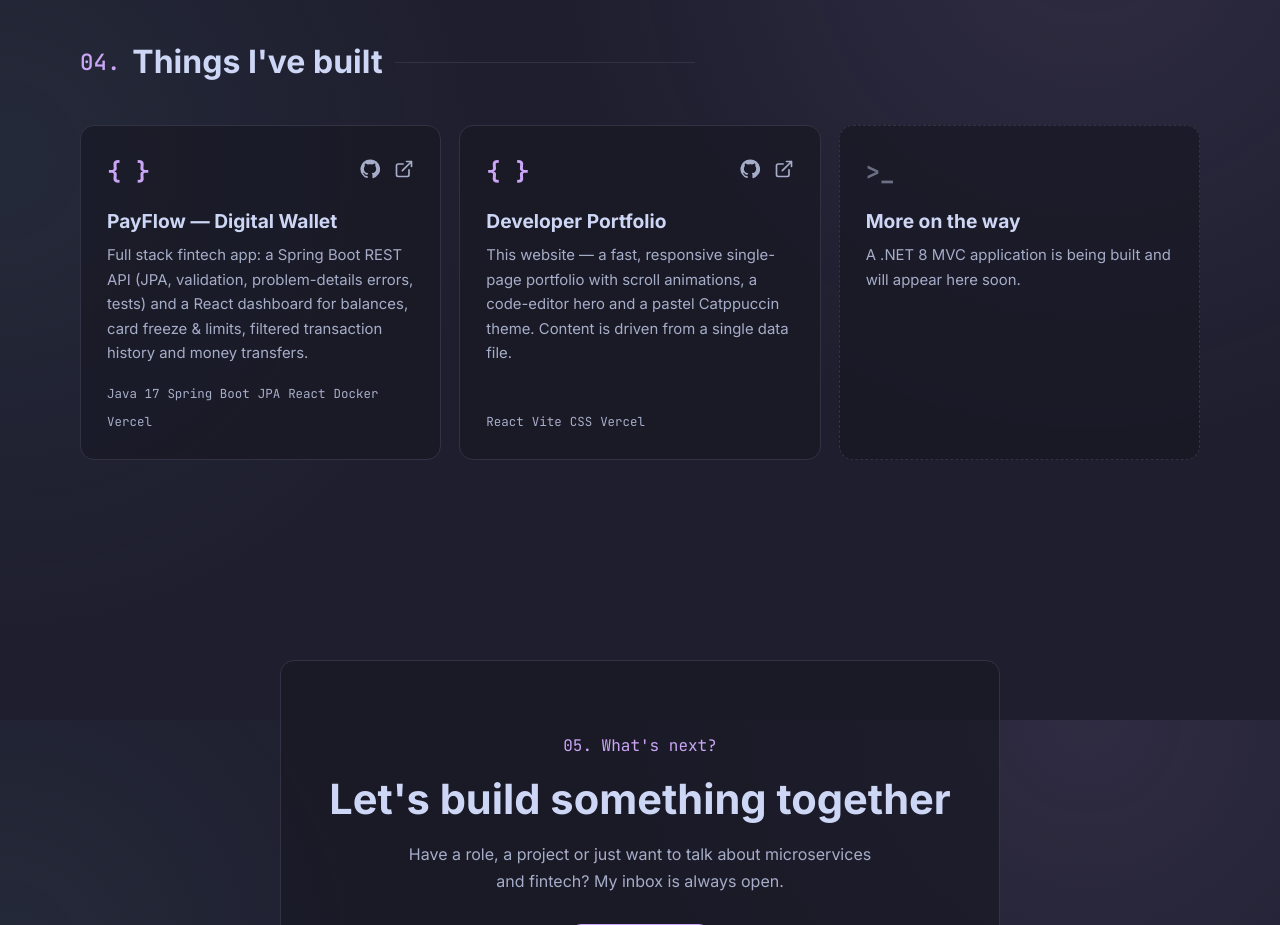
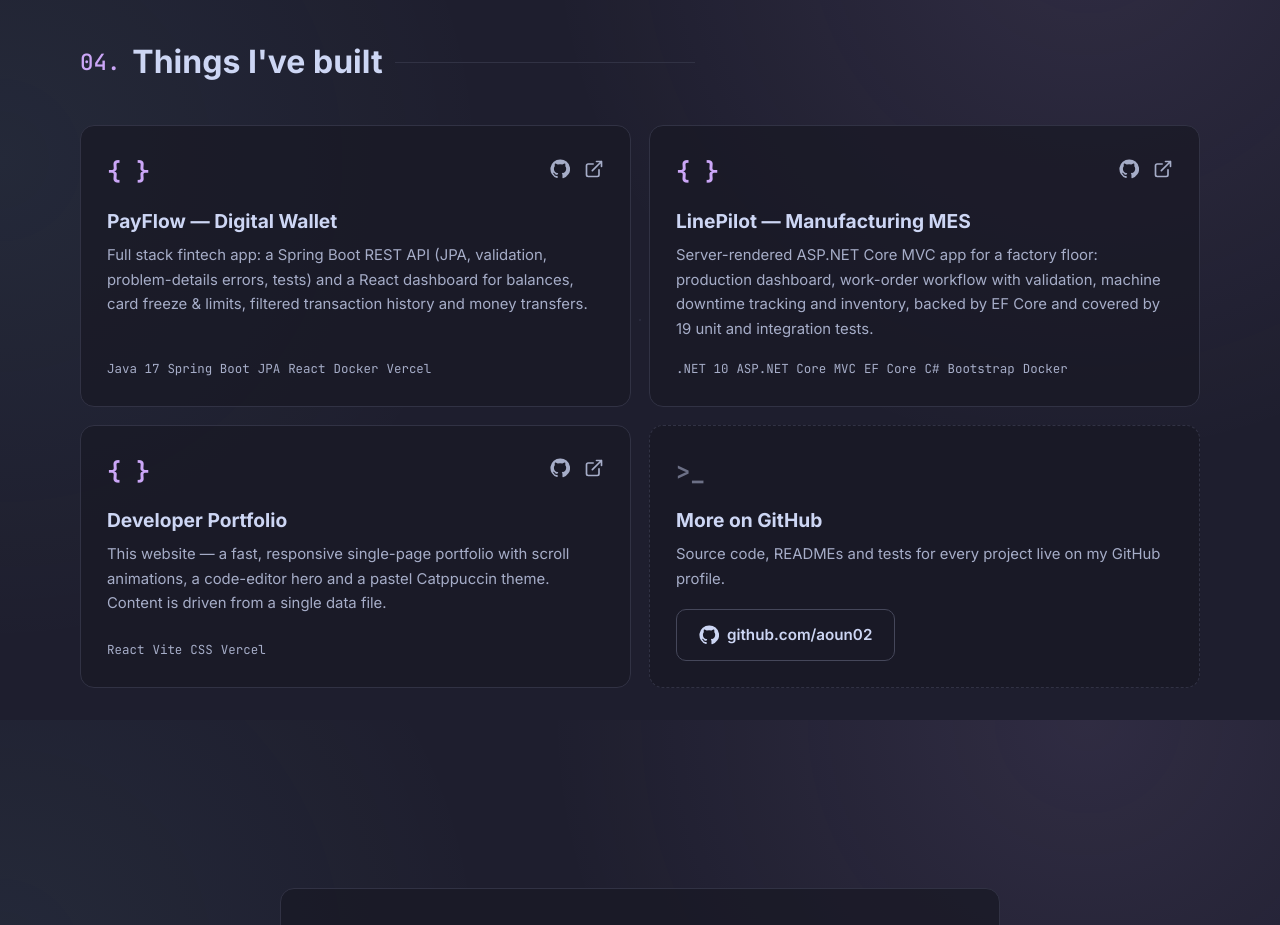
Before and after one commit to aoun02/aoun-portfolio, a React (Vite) app: page / in a window 1280 px wide. Shown: the part 3280-4205 px from the top of the page. Built offline with nearby package versions, Linux system fonts and the light colour scheme.

Commit message:
Add LinePilot project and GitHub card

```diff
--- a/src/components/Sections.jsx
+++ b/src/components/Sections.jsx
@@ -139,10 +139,13 @@ export function Projects() {
           ))}
           <Reveal className="card project project--soon" delay={projects.length * 90}>
             <span className="project__folder mono">{'>_'}</span>
-            <h3 className="project__title">More on the way</h3>
+            <h3 className="project__title">More on GitHub</h3>
             <p className="project__desc">
-              A .NET 8 MVC application is being built and will appear here soon.
+              Source code, READMEs and tests for every project live on my GitHub profile.
             </p>
+            <a className="btn btn--ghost" href={profile.github} target="_blank" rel="noreferrer">
+              <GitHubIcon /> github.com/aoun02
+            </a>
           </Reveal>
         </div>
       </div>
--- a/src/data/profile.js
+++ b/src/data/profile.js
@@ -78,6 +78,14 @@ export const projects = [
     live: 'https://payflow-aoun.vercel.app',
   },
   {
+    title: 'LinePilot — Manufacturing MES',
+    description:
+      'Server-rendered ASP.NET Core MVC app for a factory floor: production dashboard, work-order workflow with validation, machine downtime tracking and inventory, backed by EF Core and covered by 19 unit and integration tests.',
+    tech: ['.NET 10', 'ASP.NET Core MVC', 'EF Core', 'C#', 'Bootstrap', 'Docker'],
+    github: 'https://github.com/aoun02/linepilot',
+    live: 'https://linepilot.vercel.app',
+  },
+  {
     title: 'Developer Portfolio',
     description:
       'This website — a fast, responsive single-page portfolio with scroll animations, a code-editor hero and a pastel Catppuccin theme. Content is driven from a single data file.',
--- a/src/index.css
+++ b/src/index.css
@@ -253,7 +253,7 @@ h1, h2, h3 { line-height: 1.2; margin: 0; }
 .skill--5 .skill__title { color: var(--peach); }
 
 /* projects */
-.projects { display: grid; grid-template-columns: repeat(3, 1fr); gap: 18px; }
+.projects { display: grid; grid-template-columns: repeat(2, minmax(0, 1fr)); gap: 18px; }
 .project { padding: 26px; display: flex; flex-direction: column; }
 .project:hover { transform: translateY(-6px); border-color: var(--mauve); }
 .project__top { display: flex; justify-content: space-between; align-items: center; margin-bottom: 18px; }
@@ -265,6 +265,7 @@ h1, h2, h3 { line-height: 1.2; margin: 0; }
 .project__desc { color: var(--subtext); font-size: 0.93rem; margin: 0 0 18px; flex: 1; }
 .project--soon { border-style: dashed; }
 .project--soon .project__folder { margin-bottom: 18px; color: var(--overlay); }
+.project--soon .btn { align-self: flex-start; }
 
 /* contact */
 .contact__box { text-align: center; padding: 56px 28px; max-width: 720px; margin: 0 auto; }
@@ -294,7 +295,7 @@ h1, h2, h3 { line-height: 1.2; margin: 0; }
   .hero__summary { max-width: 640px; }
   .editor { max-width: 640px; }
   .stats { grid-template-columns: repeat(4, minmax(0, 1fr)); }
-  .skills, .projects { grid-template-columns: repeat(2, minmax(0, 1fr)); }
+  .skills { grid-template-columns: repeat(2, minmax(0, 1fr)); }
   .section { padding: 84px 0; }
 }
 
```
